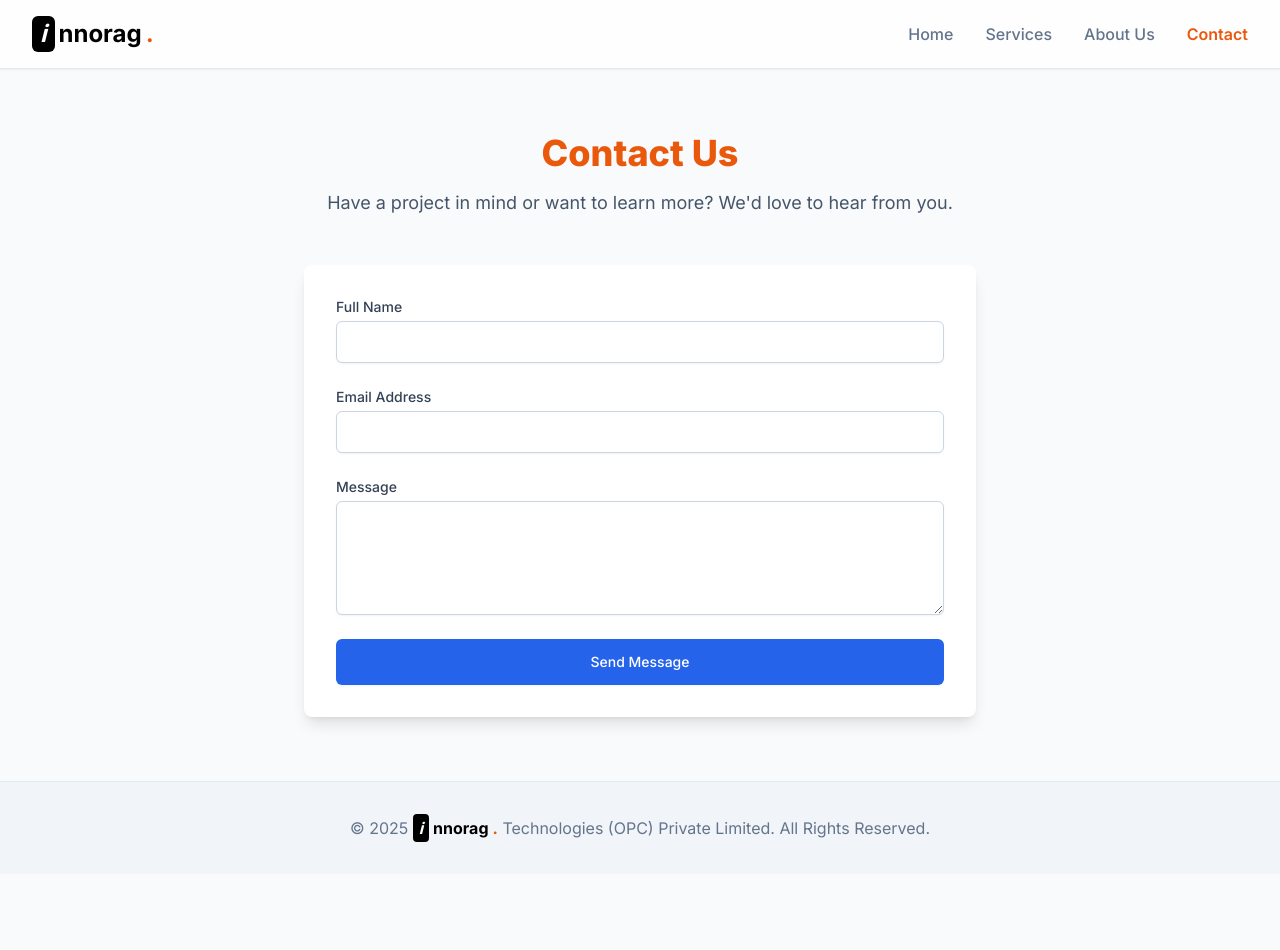
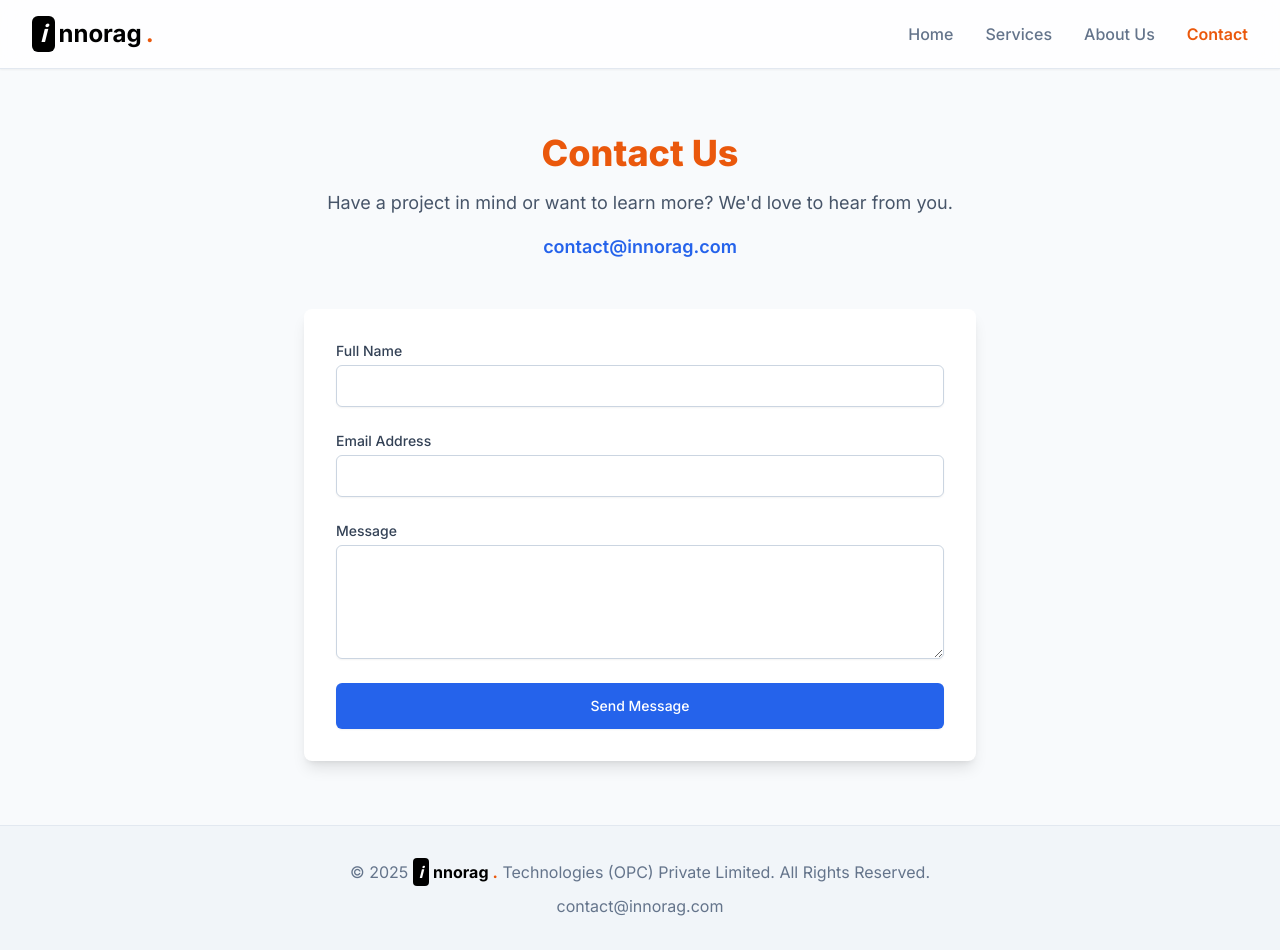
Before and after one commit to rathan-ai/innorag-website, a Next.js app in the folder innorag-website/: page /contact in a window 1280 px wide. Before the commit the page ends 874 px from the top, so only its background shows below. Built offline with nearby package versions, Linux system fonts and the light colour scheme.

Commit message:
Add: contact@innorg

```diff
--- a/innorag-website/app/contact/page.tsx
+++ b/innorag-website/app/contact/page.tsx
@@ -12,6 +12,11 @@ export default function ContactPage() {
         <p className="text-lg text-slate-600">
           Have a project in mind or want to learn more? We&apos;d love to hear from you.
         </p>
+        <div className="mt-4 text-lg">
+          <a href="mailto:contact@innorag.com" className="font-semibold text-blue-600 hover:underline">
+            contact@innorag.com
+          </a>
+        </div>
       </div>
 
       <div className="bg-white p-8 rounded-lg shadow-lg">
--- a/innorag-website/components/Footer.tsx
+++ b/innorag-website/components/Footer.tsx
@@ -14,6 +14,9 @@ export default function Footer() {
     <footer className="bg-slate-100 border-t border-slate-200">
       <div className="container mx-auto px-4 sm:px-6 lg:px-8 py-8 text-center text-slate-500">
         <p>&copy; {currentYear} <InnoragLogo /> Technologies (OPC) Private Limited. All Rights Reserved.</p>
+        <div className="mt-2">
+            <a href="mailto:contact@innorag.com" className="hover:underline">contact@innorag.com</a>
+        </div>
       </div>
     </footer>
   );
```
Also changed, not shown: 1 other file (tests, documents, lock files or other folders).
